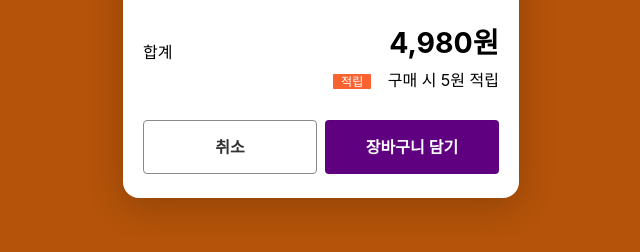
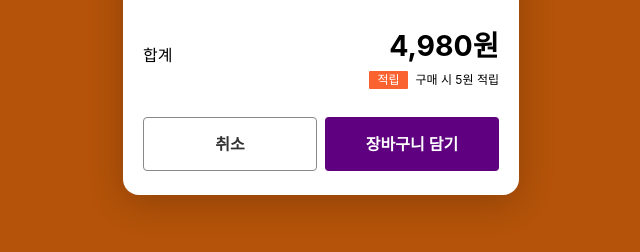
Before and after one commit to FRONTENDSCHOOL8/jandi-market, a website built with Vite: page src/components/addCart/addCart.html in a window 1280 px wide. Shown: the part 350-602 px from the top of the page, without its empty margins (319-959 px from the left). Built offline with nearby package versions, Linux system fonts and the light colour scheme; a web font is replaced by a local one.

Commit message:
[🎨Modify]: addCart.html reward css 수정
addCart.html
- reward css 수정: font-size, margin, flex 배치

```diff
--- a/src/components/addCart/addCart.html
+++ b/src/components/addCart/addCart.html
@@ -74,9 +74,9 @@
               <span>4,980원</span>
             </div>
           </div>
-          <div class="reward">
-            <span class="bg-accent-yellow px-2 text-white text-label-small rounded-[1px]">적립</span>
-            <span class="ml-3" >구매 시 5원 적립</span>
+          <div class="reward text-label-small flex">
+            <span class="bg-accent-yellow px-2 text-white rounded-[1px]">적립</span>
+            <span class="ml-2" >구매 시 5원 적립</span>
           </div>
         </div>
 
```
